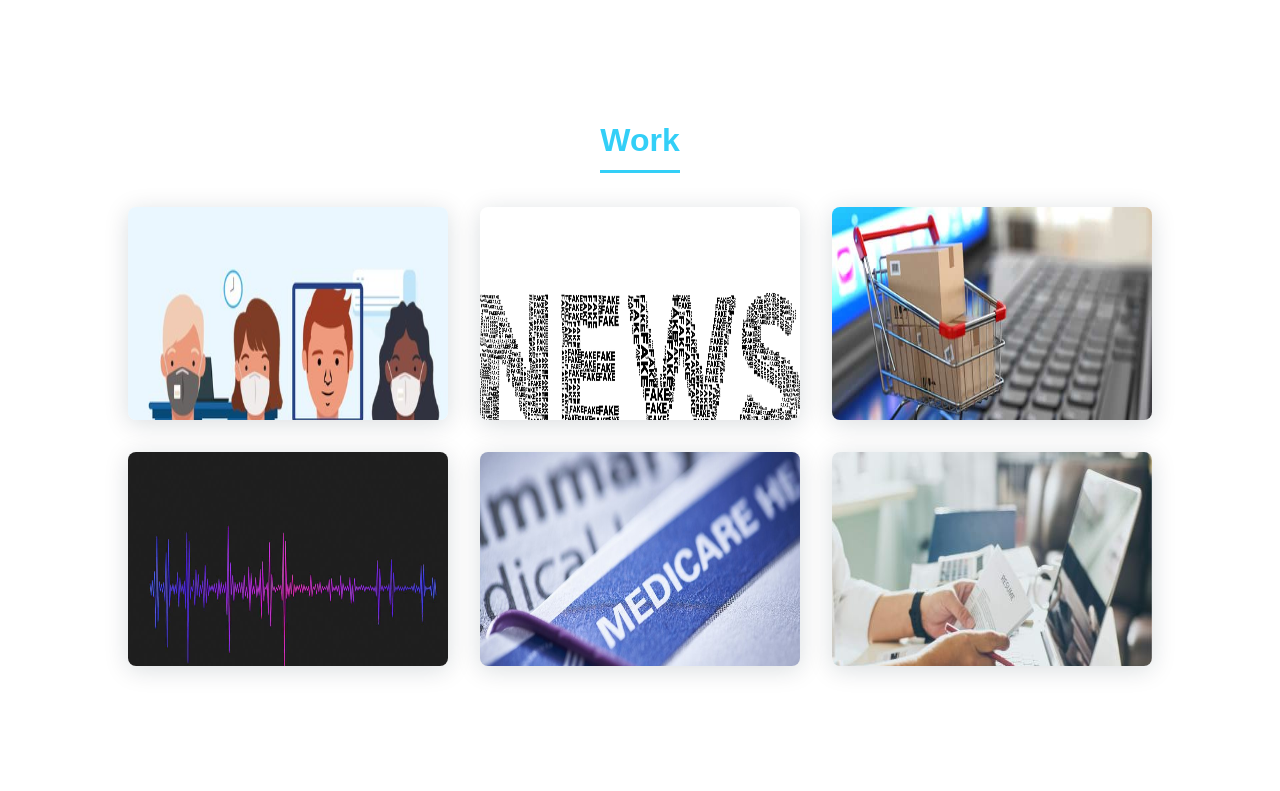
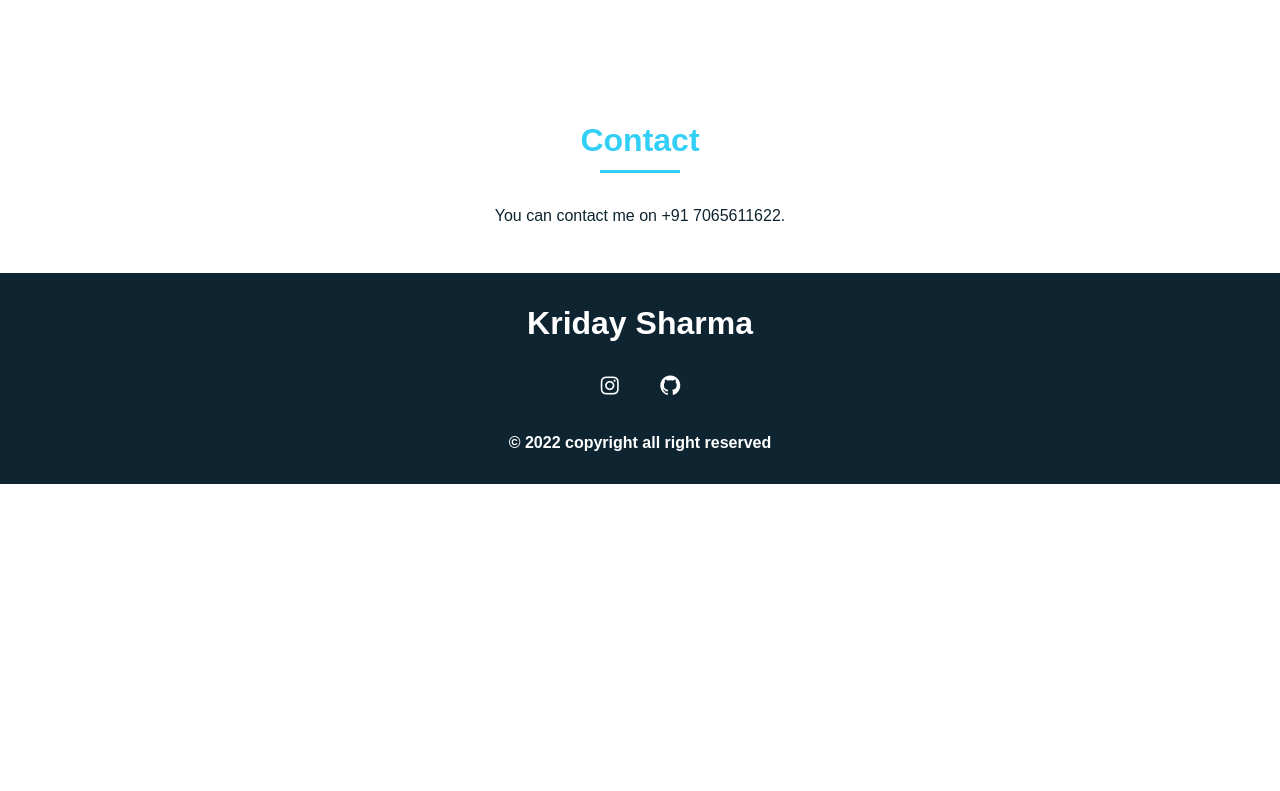
Before and after one commit to Kriday10/Portfoliowebsite-Kriday-Sharna, a plain HTML site: page index.html in a window 1280 px wide. Shown: the part 1760-2551 px from the top of the page. After the commit the page ends 2244 px from the top, so only its background shows below. Drawn offline with nearby package versions, Linux system fonts and the light colour scheme; a web font is replaced by a local one.

Commit message:
Update index.html

```diff
--- a/index.html
+++ b/index.html
@@ -24,7 +24,6 @@
                         <li class="nav__item"><a href="#home" class="nav__link active">Home</a></li>
                         <li class="nav__item"><a href="#about" class="nav__link">About</a></li>
                         <li class="nav__item"><a href="#skills" class="nav__link">Skills</a></li>
-                        <li class="nav__item"><a href="#work" class="nav__link">Work</a></li>
                         <li class="nav__item"><a href="#contact" class="nav__link">Contact</a></li>
                     </ul>
                 </div>
@@ -135,32 +134,6 @@
                 </div>
             </section>
 
-            <!--===== WORK =====-->
-            <section class="work section" id="work">
-                <h2 class="section-title">Work</h2>
-
-                <div class="work__container bd-grid">
-                    <div class="work__img">
-                        <a href="https://github.com/Paarthbathla338/Face_mask_detect"><img  src="assets/img/work2.jpg" alt=""></a>
-                    </div>
-                    <div class="work__img">
-                        <a href="https://github.com/Paarthbathla338/Fake-News-Detection"><img src="assets/img/work2.png" alt=""></a>
-                    </div>
-                    <div class="work__img">
-                        <a href="https://github.com/Paarthbathla338/Ecom_Website"><img src="assets/img/work3.jpg" alt=""></a>
-                    </div>
-                    <div class="work__img">
-                        <a href="https://github.com/Paarthbathla338/Soothing-Music"><img src="assets/img/work7.jpg" alt=""></a>
-                    </div>
-                    <div class="work__img">
-                        <a href="https://github.com/Paarthbathla338/BitMed"><img src="assets/img/work6.jpg" alt=""></a>
-                    </div>
-                    <div class="work__img">
-                        <a href="https://github.com/Paarthbathla338/Paarthbathla338.github.io"><img src="assets/img/work10.jpg" alt=""></a>
-                    </div>
-
-
-            </section>
 
             <!--===== CONTACT =====-->
             <section class="contact section" id="contact">
```
